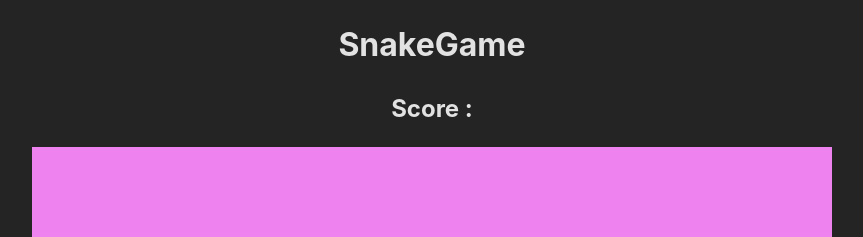
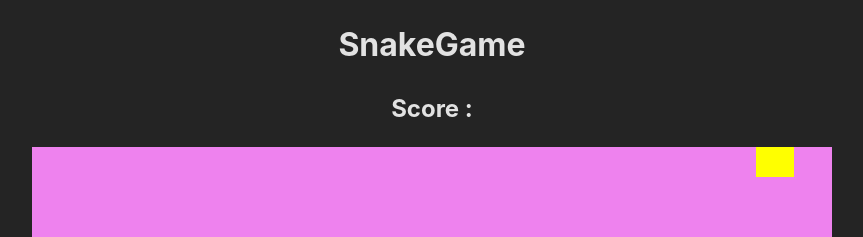
Before and after one commit to fsociety00d4t/snakeGame, a React (Vite) app: page / in a window 1280 px wide. Shown: the top 237 px of the page, without its empty margins (208-1071 px from the left). Built offline with nearby package versions, Linux system fonts and the light colour scheme.

Commit message:
working food movment

```diff
--- a/src/components/Food.tsx
+++ b/src/components/Food.tsx
@@ -1 +1,91 @@
-import React,  from "react";
+import React, { useEffect, useRef, forwardRef, useState} from "react";
+
+interface FoodProps {
+    gridColumns: number;
+    gridRows: number;
+    headPosition: {x:number, y:number} | null;
+    foodEaten: Boolean;
+   // isFoodEaten: (currentPosition: { x: number; y: number }) => boolean;
+    setFoodFalse: () => void;
+}
+
+// Define the type for random position
+interface RandomPosition {
+    x: number;
+    y: number;
+}
+
+// Use forwardRef to access the ref from the parent
+const Food = forwardRef<HTMLDivElement, FoodProps>(({ gridColumns, gridRows,headPosition, foodEaten,setFoodFalse}, ref) => {
+    // const randomPosition: RandomPosition = {
+    //     x: Math.floor(Math.random() * gridColumns) + 1, // Ensure values are 1-indexed for CSS grid
+    //     y: Math.floor(Math.random() * gridRows) + 1,
+    // };
+    const [randomPosition, setRandomPosition] = useState<{x: number; y: number}>({
+        x: Math.floor(Math.random() * gridColumns) + 1,
+        y: Math.floor(Math.random() * gridRows) + 1,
+    })
+
+
+    const getRandomPosition = () => {
+        console.log('from getRandom')
+        // console.log(randomPosition);
+        const newPosition = {
+            x: Math.floor(Math.random() * gridColumns) + 1,
+            y: Math.floor(Math.random() * gridRows) + 1,
+        }
+        setRandomPosition(newPosition);
+        // console.log(randomPosition);
+    }
+
+    useEffect(() => {
+        if (foodEaten===true){
+          //  console.log(true);
+            getRandomPosition();  //THIS FUCKES IT UP
+        }
+        console.log('EAT IT ');
+        setFoodFalse();
+    },[foodEaten])
+
+    // useEffect(() => {
+    //     console.log('asd');
+    //     if (headPosition && headPosition.x === randomPosition.x && headPosition.y === randomPosition.y) {
+    //         getRandomPosition(); // Call to get a new position when the food is "eaten"
+    //     }
+    // }, [headPosition, randomPosition]);
+
+    // useEffect(() => {
+    //    // console.log(gridColumns, gridRows);
+    // //    console.log('here');
+    //    // console.log(headPosition);
+    //    const getRandomPosition = () => {
+    //     setRandomPosition({
+    //         x: Math.floor(Math.random() * gridColumns) + 1,
+    //         y: Math.floor(Math.random() * gridRows) + 1,
+    //     });
+    //     console.log(randomPosition);
+    // };
+
+    //     getRandomPosition(); // Call it initially if needed
+    // }, [gridColumns, gridRows]); // Depend on grid size if they can change
+
+    // useEffect(() => {
+    //   // console.log(headPosition);
+    // },[headPosition]);
+
+    return (
+        <div
+            ref={ref}
+            style={{
+                gridRow: randomPosition.y,
+                gridColumn: randomPosition.x,
+                background: 'yellow',
+            }}
+        />
+    );
+});
+
+// Set display name for better debugging
+Food.displayName = 'Food';
+
+export default Food;
--- a/src/components/GameBoard.tsx
+++ b/src/components/GameBoard.tsx
@@ -1,17 +1,77 @@
-import React, {useRef, useEffect} from 'react';
+import React, {useRef, useEffect, useState} from 'react';
 import Player from './Player';
+import Food from './Food';
 function gameBoard() {
-
     const parentRef = useRef<HTMLDivElement | null>(null);
+    const foodRef = useRef<HTMLDivElement | null>(null);
     const gridColumns = 21;
     const gridRows = 21;
+   // let headPosition;
 
-    const isGameOver = (currentPosition:any) => {
-       // console.log('kadaikjsd')
-        console.log(currentPosition[0].x>gridColumns || currentPosition[0].y>gridRows)
+    //const [headPosition, setHeadPosition] = useState<{x:number, y:number} | null>(null);
+    const headPosition  = useRef<{x: number; y: number } | null>(null);
+    //const [test, setTest] = useState<{x:Number, y:number} | null> (null);
+    const [foodPosition,setFoodPotition] = useState<{x:Number; y:number}|null>(null);
+    const [foodEaten, setFoodEaten] = useState<Boolean>(false);
+    const isGameOver = (currentPosition:{x: number; y:number}) => {
+       headPosition.current = {x:currentPosition.x, y:currentPosition.y};
+    //    setTest(({ x: currentPosition.x, y: currentPosition.y }));
+     // console.log(headPosition);
+
+       // console.log(headPosition);
+    //    console.log( currentPosition.x>gridColumns || currentPosition.y>gridRows)
+    // isFoodEaten();
         return currentPosition.x>gridColumns || currentPosition.y>gridRows;
+    }
 
+    const isFoodEaten = (currentPosition:{x: number; y:number}) => {
+       console.log(foodPosition);
+        // console.log('called??????')
+      //  console.log(headPosition);
+      //console.log(foodPosition, currentPosition);
+
+
+        if (foodPosition)
+        if (currentPosition.x === foodPosition.x && currentPosition.y === foodPosition.y){
+         //   console.log('eaten');
+            setFoodEaten(true);
+          //  console.log(foodEaten);
+        }
+        // setFoodEaten(false);
     }
+
+    const setFoodFalse = () => {
+        setFoodEaten(false);
+    }
+
+    const logFoodRef = () => {
+        // if (foodRef.current) {
+        //     console.log('Food Ref:', foodRef.current);
+        //     const computedStyle = getComputedStyle(foodRef.current);
+        //     console.log('Food Background Color:', computedStyle.backgroundColor);
+        //     console.log('Food Position:', computedStyle.gridRow, computedStyle.gridColumn);
+        // } else {
+        //     console.log('Food ref is null');
+        // }
+        if (foodRef.current) {
+            console.log(foodPosition);
+            console.log('setting');
+         //   console.log('aksks')
+            const computedStyle = getComputedStyle(foodRef.current);
+            setFoodPotition({x:Number(computedStyle.gridColumn), y:Number(computedStyle.gridRow)})
+            console.log(foodPosition);
+        }
+    };
+
+    // logFoodRef();
+    useEffect(()=> {
+        logFoodRef();
+    },[foodEaten]);
+
+    // useEffect(() => {
+    //     //console.log(foodRef.current.style);
+    //     console.log(headPosition);
+    // },[test])
 
     return(
         <>
@@ -21,10 +81,19 @@ function gameBoard() {
             {/* <div className="test"></div> */}
             {/* {console.log(HTMLDivElement)} */}
             {/* @ts-ignore */}
-            <Player parentRef={parentRef} isGameOver={isGameOver}/>
+            <Player parentRef={parentRef} isGameOver={isGameOver} isFoodEaten={isFoodEaten}/>
+            <Food gridColumns={gridColumns} gridRows={gridRows} ref={foodRef} headPosition={headPosition.current} foodEaten={foodEaten} setFoodFalse={setFoodFalse}/>
         </div>
+
         </>
     )
 }
 
 export default gameBoard;
+
+/*
+TODO:
+1.GET THE CORRECT FOOD POSITION ON GAMEBOARD
+2.GET NEW RANDOM VALUE ON FOOD COMPONENT EVERYTIME PLAYER EATS IT
+3.GET THE PLAYER BIGGER BASED ON HIS FOOD CONSUMTION
+*/
--- a/src/components/Player.tsx
+++ b/src/components/Player.tsx
@@ -3,6 +3,7 @@ import React, {useEffect, useRef, useState} from 'react';
 interface PlayerProps {
     parentRef: React.RefObject<HTMLDListElement>;
     isGameOver: (currentPosition: { x: number; y: number }) => boolean;
+    isFoodEaten: (currentPosition: { x: number; y: number }) => boolean;
    //PlayerPosition: {x: number, y:number};
 }
 
@@ -10,7 +11,7 @@ interface PlayerPosition {
     x: number;
     y: number;
 }
-    const Player: React.FC<PlayerProps> = ({ parentRef, isGameOver}) => {
+    const Player: React.FC<PlayerProps> = ({ parentRef, isGameOver,isFoodEaten}) => {
         const [position, setPosition] = useState<PlayerPosition[]>([
             {x:11, y:15},
             {x:12, y:15},
@@ -23,6 +24,7 @@ interface PlayerPosition {
         const SPEED = 1;
 
         const animate = (currentTime : number) => {
+
             //console.log('called');
            // requestRef.current = requestAnimationFrame(animate);
             const secondsSinceLastRender = (currentTime - lastRenderTime)/1000;
@@ -67,7 +69,10 @@ interface PlayerPosition {
                 }
 
                 updatedPosition[0]=({x: newX, y: newY})
-                isGameOver(updatedPosition);
+                isGameOver(updatedPosition[0]);
+               // console.log(isFoodEaten);
+               if (isFoodEaten)
+                isFoodEaten(updatedPosition[0]);
                 return updatedPosition; // Return the updated array
             });
 
```
